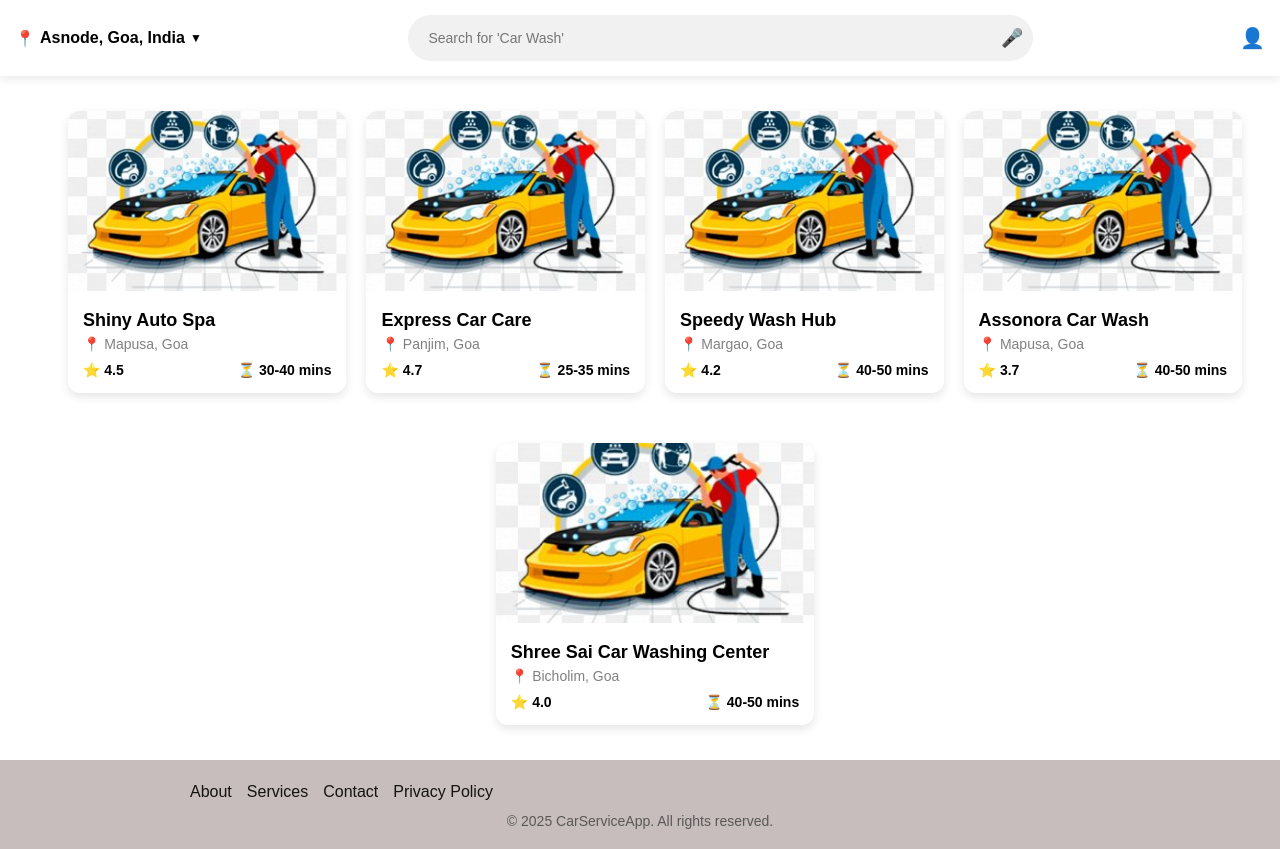
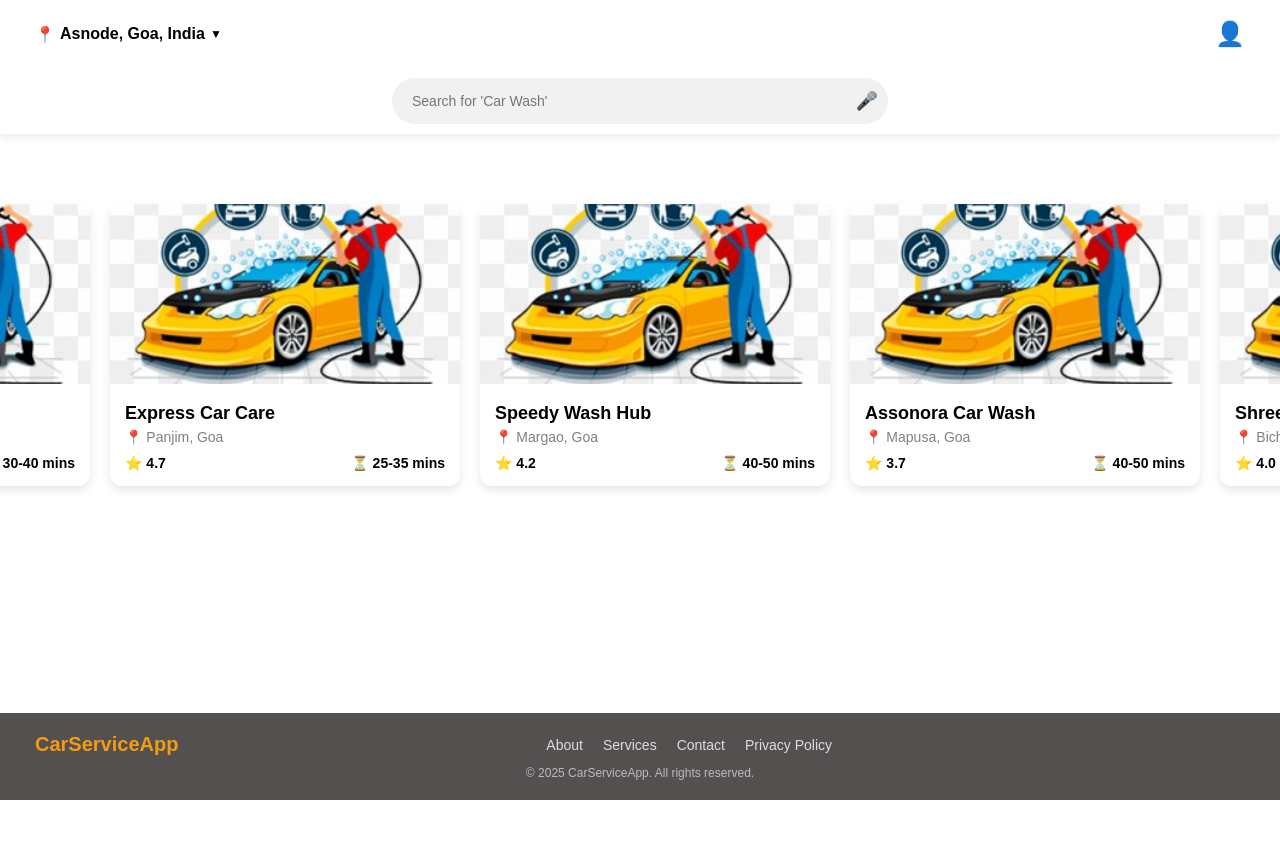
Before and after one commit to Riddhi022002/Project_2.O, a React (Create React App) app in the folder Project_2.O/frontend/car_service_app/: page / in a window 1280 px wide. After the commit the page ends 800 px from the top, so only its background shows below. Built offline with nearby package versions, Linux system fonts and the light colour scheme.

Commit message:
made changes to make the design follow mobile first approch

```diff
--- a/Project_2.O/frontend/car_service_app/src/App.js
+++ b/Project_2.O/frontend/car_service_app/src/App.js
@@ -9,7 +9,7 @@ function App() {
   return (
     <div className="App">
            <Router>
-              <Header />
+            <Header/>
             <Routes>
                 <Route path="/" element={<CarWashList />} />
                 <Route path="/station/:id" element={<CarWashDetails />} />
--- a/Project_2.O/frontend/car_service_app/src/Components/Footer.js
+++ b/Project_2.O/frontend/car_service_app/src/Components/Footer.js
@@ -5,10 +5,10 @@ const Footer = () => {
   return (
     <footer className="footer">
       <div className="footer-container">
-        {/* Brand or Logo
+        {/* Brand or Logo */}
         <div className="footer-brand">
           <h2>CarServiceApp</h2>
-        </div>*/}
+        </div>
 
         {/* Navigation Links */}
         <ul className="footer-links">
--- a/Project_2.O/frontend/car_service_app/src/Components/Header.js
+++ b/Project_2.O/frontend/car_service_app/src/Components/Header.js
@@ -17,18 +17,21 @@ const Header = () => {
 
     return (
         <header className="header">
-            <div className="location" onClick={handleLocationChange}>
-                <span className="location-icon">📍</span>
-                <span className="location-text">{location}</span>
-                <span className="dropdown-icon">▼</span>
+            {/* Fixed Top Section */}
+            <div className="header-top">
+                <div className="location" onClick={handleLocationChange}>
+                    <span className="location-icon">📍</span>
+                    <span className="location-text">{location}</span>
+                    <span className="dropdown-icon">▼</span>
+                </div>
+                <div className="profile-icon">👤</div>
             </div>
 
+            {/* Search Bar Below */}
             <div className="search-bar">
                 <input type="text" placeholder="Search for 'Car Wash'" />
                 <button className="voice-search" onClick={handleVoiceSearch}>🎤</button>
             </div>
-
-            <div className="profile-icon">👤</div>
         </header>
     );
 };
--- a/Project_2.O/frontend/car_service_app/src/Components/WashStationList.js
+++ b/Project_2.O/frontend/car_service_app/src/Components/WashStationList.js
@@ -29,7 +29,7 @@ const carWashStations = [
         time: "40-50"
     },
     {
-        id: 3,
+        id: 4,
         image: "/assets/washingcarstation.jpg",
         name: "Assonora Car Wash",
         location: "Mapusa, Goa",
@@ -37,7 +37,7 @@ const carWashStations = [
         time: "40-50"
     },
     {
-        id: 3,
+        id: 5,
         image: "/assets/washingcarstation.jpg",
         name: "Shree Sai Car Washing Center",
         location: "Bicholim, Goa",
@@ -52,7 +52,7 @@ const CarWashList = () => {
     return (
         <div className="car-wash-list">
             {carWashStations.map((station) => (
-                 <div key={station.id} onClick={() => navigate(`/station/${station.id}`)}>
+                <div key={station.id} onClick={() => navigate(`/station/${station.id}`)}>
                     <CarWashCard {...station} />
                 </div>
             ))}
--- a/Project_2.O/frontend/car_service_app/src/StyleSheets/footer.css
+++ b/Project_2.O/frontend/car_service_app/src/StyleSheets/footer.css
@@ -1,32 +1,35 @@
-/* Footer Styling */
+/* Footer General Styles */
 .footer {
-  background-color: #c7bdbd;
-  color: rgb(244, 236, 236);
-  padding: 20px 0;
+  background-color: #545050;
+  color: white;
   text-align: center;
+  padding: 20px 15px;
+  font-family: 'Arial', sans-serif;
 }
 
+/* Footer Container */
 .footer-container {
   display: flex;
   flex-direction: column;
   align-items: center;
-  justify-content: center;
   gap: 15px;
 }
 
+/* Brand */
 .footer-brand h2 {
-  margin: 0;
-  font-size: 24px;
-  color: hsl(183, 83%, 54%);
+  font-size: 20px;
+  font-weight: bold;
+  color: #f39c12;
 }
 
+/* Footer Links */
 .footer-links {
   list-style: none;
   padding: 0;
   display: flex;
   flex-wrap: wrap;
   justify-content: center;
-  gap: 15px;
+  gap: 12px;
 }
 
 .footer-links li {
@@ -34,40 +37,54 @@
 }
 
 .footer-links a {
-  color: rgb(22, 18, 18);
+  color: #ddd;
   text-decoration: none;
+  font-size: 14px;
   transition: color 0.3s;
 }
 
 .footer-links a:hover {
-  color: #ff6600;
+  color: #f39c12;
 }
 
 /* Social Media Icons */
+.footer-social {
+  display: flex;
+  gap: 15px;
+}
+
 .footer-social a {
-  color: rgb(240, 248, 247);
-  margin: 0 10px;
+  color: white;
   font-size: 20px;
-  transition: color 0.3s;
+  transition: transform 0.3s ease-in-out, color 0.3s;
 }
 
 .footer-social a:hover {
-  color: #ff6600;
+  color: #f39c12;
+  transform: scale(1.2);
 }
 
 /* Copyright Section */
 .footer-bottom {
   margin-top: 10px;
-  font-size: 14px;
-  color: #5b5858;
+  font-size: 12px;
+  color: #bbb;
 }
 
 /* Responsive Design */
 @media (min-width: 768px) {
   .footer-container {
-    flex-direction: row;
-    justify-content: space-between;
-    max-width: 900px;
-    margin: auto;
+      flex-direction: row;
+      justify-content: space-between;
+      align-items: center;
+      padding: 0 20px;
+  }
+
+  .footer-links {
+      gap: 20px;
+  }
+
+  .footer-bottom {
+      text-align: center;
   }
 }
--- a/Project_2.O/frontend/car_service_app/src/StyleSheets/header.css
+++ b/Project_2.O/frontend/car_service_app/src/StyleSheets/header.css
@@ -6,24 +6,31 @@
     font-family: Arial, sans-serif;
 }
 
-/* Header Styles */
+/* Header Container */
 .header {
-    display: flex;
-    align-items: center;
-    justify-content: space-between;
     background-color: #fff;
-    padding: 15px;
+    padding: 10px 20px;
     box-shadow: 0px 2px 10px rgba(0, 0, 0, 0.1);
     position: sticky;
     top: 0;
+    width: 100%;
     z-index: 1000;
 }
 
-/* Location Section */
+/* Top Section: Location (Left) & Profile (Right) */
+.header-top {
+    display: flex;
+    justify-content: space-between;
+    align-items: center;
+    width: 100%;
+    padding: 10px 15px;
+}
+
+/* Location (Left Side) */
 .location {
     display: flex;
     align-items: center;
-    font-size: 16px;
+    font-size: 14px;
     font-weight: bold;
     cursor: pointer;
 }
@@ -37,14 +44,23 @@
     margin-left: 5px;
 }
 
-/* Search Bar */
+/* Profile Icon (Right Side) */
+.profile-icon {
+    font-size: 20px;
+    cursor: pointer;
+}
+
+/* Search Bar (Centered Below Top Section) */
 .search-bar {
     display: flex;
     align-items: center;
-    width: 50%;
+    justify-content: center;
+    width: 90%;
+    max-width: 600px;
     background-color: #f1f1f1;
     border-radius: 25px;
     padding: 5px 10px;
+    margin: 20px auto 0; /* Pushes it below the header */
 }
 
 .search-bar input {
@@ -63,8 +79,23 @@
     cursor: pointer;
 }
 
-/* Profile Icon */
-.profile-icon {
-    font-size: 20px;
-    cursor: pointer;
+/* Responsive Design */
+@media (min-width: 768px) {
+    .search-bar {
+        width: 50%;
+    }
 }
+
+@media (min-width: 1024px) {
+    .search-bar {
+        width: 40%;
+    }
+
+    .location {
+        font-size: 16px;
+    }
+
+    .profile-icon {
+        font-size: 24px;
+    }
+}
--- a/Project_2.O/frontend/car_service_app/src/StyleSheets/washstationlist.css
+++ b/Project_2.O/frontend/car_service_app/src/StyleSheets/washstationlist.css
@@ -1,7 +1,45 @@
+/* Base styles for mobile devices */
 .car-wash-list {
     display: flex;
-    flex-wrap: wrap;
-    justify-content: center;
-    padding: 20px;
-    gap: 20px;
+    overflow-x: auto; /* Enables horizontal scrolling */
+    gap: 15px; /* Reduced spacing for better mobile fit */
+    padding: 15px;
+    margin-top: 20px; /* Smaller margin for mobile */
+    scroll-behavior: smooth;
+    -webkit-overflow-scrolling: touch; /* Enables smooth scrolling on iOS */
 }
+
+/* Hide the scrollbar but allow scrolling */
+.car-wash-list::-webkit-scrollbar {
+    display: none; /* Hides scrollbar in Chrome, Safari */
+}
+
+.car-wash-list > div {
+    flex: 0 0 80%; /* Ensures each card takes 80% of the screen width on mobile */
+    max-width: 350px; /* Prevents extra-wide cards */
+    min-width: 250px; /* Ensures minimum width for readability */
+    cursor: pointer;
+}
+
+/* Medium Devices (Tablets) */
+@media (min-width: 768px) {
+    .car-wash-list {
+        gap: 20px;
+        margin-top: 40px;
+    }
+
+    .car-wash-list > div {
+        flex: 0 0 45%; /* Allows two cards per row on medium screens */
+    }
+}
+
+/* Large Devices (Desktops) */
+@media (min-width: 1024px) {
+    .car-wash-list {
+        justify-content: center; /* Center align for better UI */
+    }
+
+    .car-wash-list > div {
+        flex: 0 0 30%; /* Allows three cards per row on large screens */
+    }
+}
--- a/Project_2.O/frontend/car_service_app/src/index.css
+++ b/Project_2.O/frontend/car_service_app/src/index.css
@@ -11,3 +11,18 @@ code {
   font-family: source-code-pro, Menlo, Monaco, Consolas, 'Courier New',
     monospace;
 }
+
+
+.main-content {
+  flex: 1;
+}
+
+footer {
+  background-color: #000; /* Adjust as needed */
+  color: white;
+  text-align: center;
+  padding: 10px 0;
+  position: fixed;
+  width: 100%;
+  bottom: 0;
+}
```
